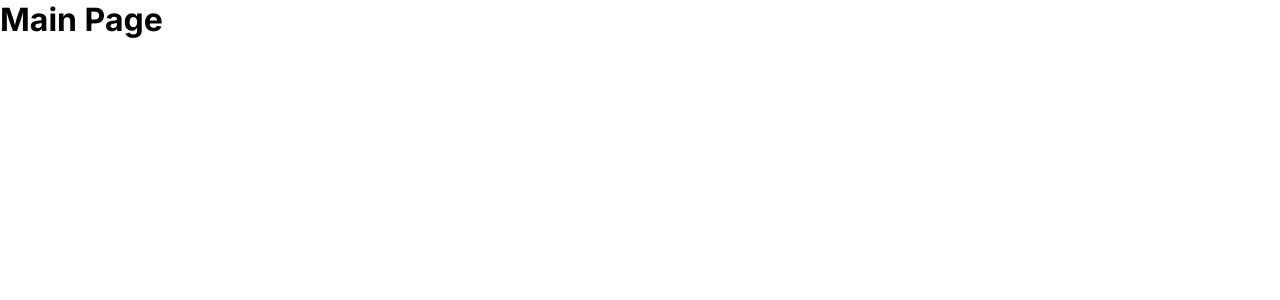
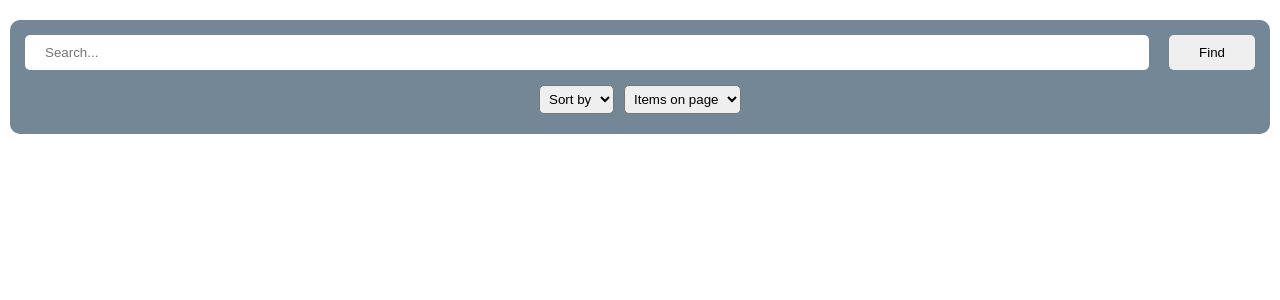
Before and after one commit to Hire-Hoffee/News-List, a Next.js app: page / in a window 1280 px wide. Shown: the top 300 px of the page. Built offline with nearby package versions, Linux system fonts and the light colour scheme.

Commit message:
created and styled SearchBar component

```diff
--- /dev/null
+++ b/src/components/SearchBar.tsx
@@ -0,0 +1,26 @@
+import styles from "@/styles/SearchBar.module.css";
+
+type Props = {};
+
+export default function SearchBar({}: Props) {
+  return (
+    <div className={styles.mainContainer}>
+      <form>
+        <div className={styles.searchInputDiv}>
+          <input type="text" placeholder="Search..." />
+          <button>Find</button>
+        </div>
+        <div className={styles.searchOptionsDiv}>
+          <select name="" id="">
+            <option value="">Sort by</option>
+            <option value=""></option>
+          </select>
+          <select name="" id="">
+            <option value="">Items on page</option>
+            <option value=""></option>
+          </select>
+        </div>
+      </form>
+    </div>
+  );
+}
--- a/src/pages/index.tsx
+++ b/src/pages/index.tsx
@@ -1,11 +1,14 @@
 import { Inter } from "next/font/google";
+import styles from "@/styles/MainPage.module.css";
+
+import SearchBar from "@/components/SearchBar";
 
 const inter = Inter({ subsets: ["latin"] });
 
 export default function Home() {
   return (
-    <main className={`${inter.className}`}>
-      <h1>Main Page</h1>
+    <main className={`${inter.className} ${styles.main}`}>
+      <SearchBar />
     </main>
   );
 }
--- /dev/null
+++ b/src/styles/MainPage.module.css
@@ -0,0 +1,6 @@
+.main {
+  display: flex;
+  align-items: center;
+  flex-direction: column;
+  padding: 10px;
+}
--- /dev/null
+++ b/src/styles/SearchBar.module.css
@@ -0,0 +1,34 @@
+.mainContainer {
+  background-color: #748796;
+  padding: 10px;
+  margin: 10px;
+  border-radius: 10px;
+  width: 100%;
+}
+
+.searchInputDiv,
+.searchOptionsDiv {
+  padding: 5px;
+  display: flex;
+  justify-content: center;
+}
+
+.searchInputDiv input {
+  border-radius: 5px;
+  margin-right: 20px;
+  border: none;
+  width: 100%;
+  padding: 10px 20px 10px 20px;
+}
+
+.searchInputDiv button {
+  border-radius: 5px;
+  padding: 10px 30px 10px 30px;
+  border: none;
+}
+
+.searchOptionsDiv select {
+  margin: 5px;
+  padding: 5px;
+  border-radius: 5px;
+}
```
